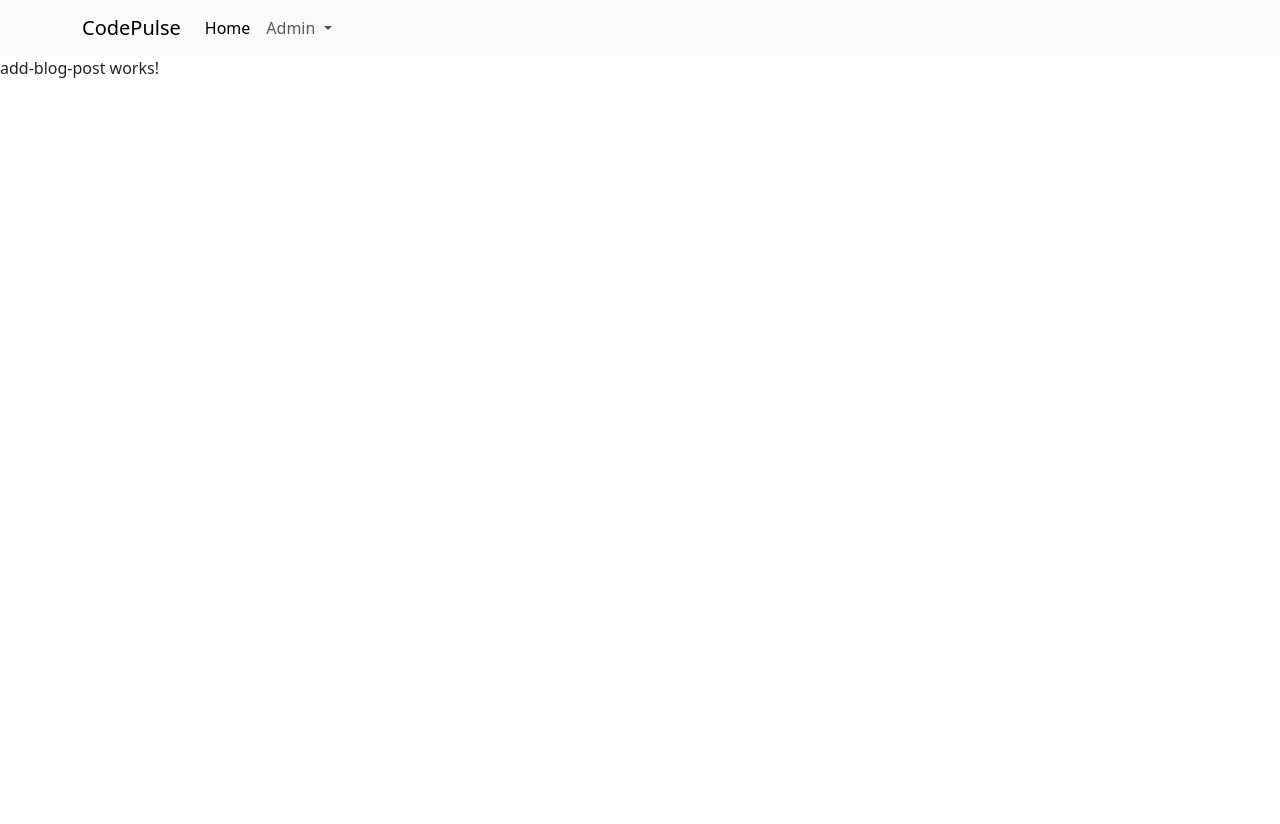
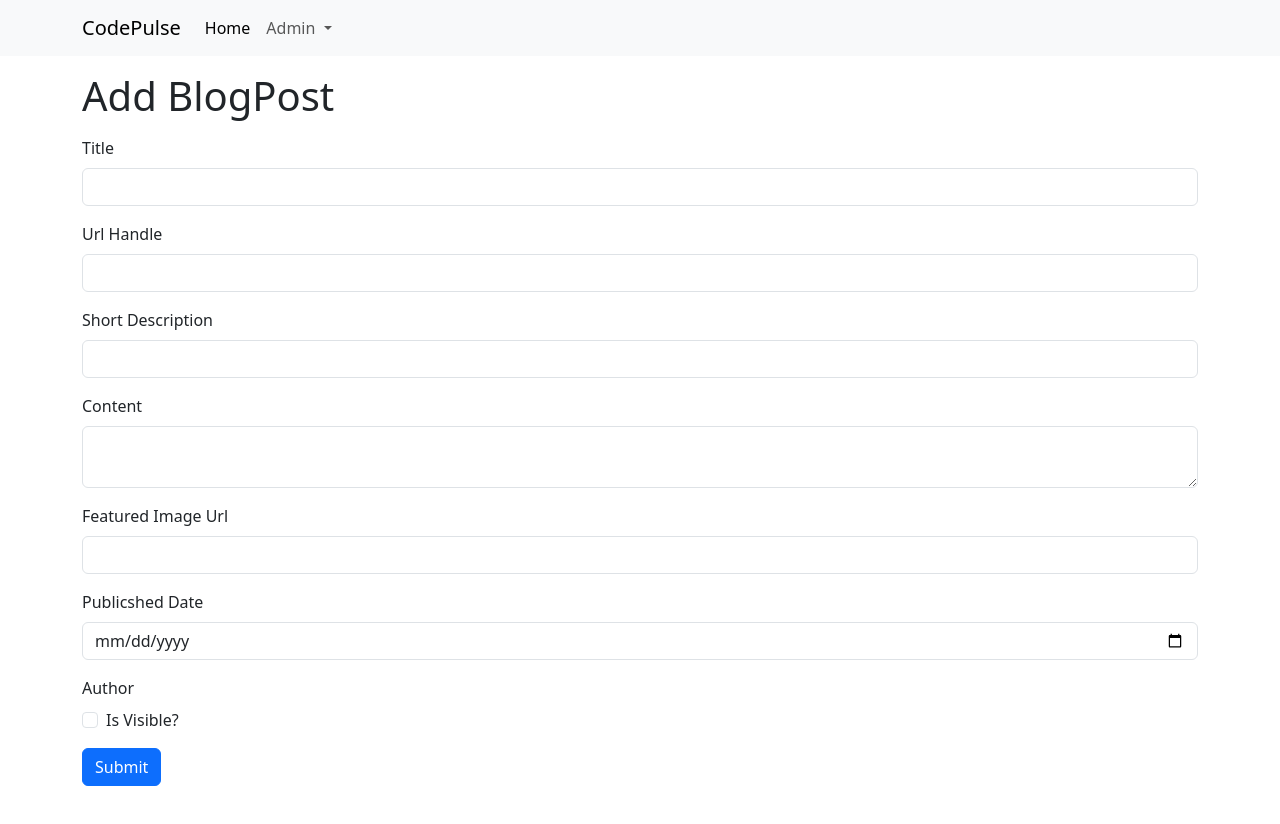
Before and after one commit to tranvanloc-2003/CodePulse.UI, an Angular app: page /admin/blogposts/add in a window 1280 px wide. Shown: the top 824 px of the page. Before the commit the page ends 800 px from the top, so only its background shows below. Built offline with nearby package versions, Linux system fonts and the light colour scheme.

Commit message:
7-3 hoan thanh ui them blogposts

```diff
--- a/src/app/core/components/navbar/navbar.html
+++ b/src/app/core/components/navbar/navbar.html
@@ -18,7 +18,7 @@
                     </a>
                     <ul class="dropdown-menu">
                         <li><a class="dropdown-item" [routerLink]="['/admin/categories']" >Categories</a></li>
-                        <li><a class="dropdown-item" [routerLink]="['admin/blogposts']">Blog Post</a></li>
+                        <li><a class="dropdown-item" [routerLink]="['/admin/blogposts']">Blog Post</a></li>
                         <!-- <li>
                             <hr class="dropdown-divider">
                         </li> -->
--- a/src/app/features/blog-post/add-blog-post/add-blog-post.html
+++ b/src/app/features/blog-post/add-blog-post/add-blog-post.html
@@ -1 +1,44 @@
-<p>add-blog-post works!</p>
+<div class="container">
+    <h1 class="mt-3">Add BlogPost</h1>
+    <form action="">
+        <div class="mt-2 mb-5">
+            <div class="mt-3">
+                <label for="title" class="form-label">Title</label>
+                <input type="text" name="title" id="title" class="form-control">
+            </div>
+            <div class="mt-3">
+                <label for="urlHandle" class="form-label">Url Handle</label>
+                <input type="text" name="urlHandle" id="urlHandle" class="form-control">
+            </div>
+            <div class="mt-3">
+                <label for="shortDescription" class="form-label">Short Description</label>
+                <input type="text" name="shortDescription" id="shortDescription" class="form-control">
+            </div>
+            <div class="mt-3">
+                <label for="content" class="form-label">Content</label>
+                <textarea name="content" id="content" class="form-control"></textarea>
+            </div>
+            <div class="mt-3">
+                <label for="featuredImageUrl" class="form-label">Featured Image Url</label>
+                <input type="text" name="featuredImageUrl" id="featuredImageUrl" class="form-control">
+            </div>
+            <div class="mt-3">
+                <label for="publicshedDate" class="form-label">Publicshed Date</label>
+                <input type="date" name="publicshedDate" id="publicshedDate" class="form-control">
+            </div>
+            <div class="mt-3">
+                <label for="author" class="form-label">Author</label>
+                <div class="form-check">
+                    <input class="form-check-input" type="checkbox" value="" id="isVisible">
+                    <label class="form-check-label" for="isVisible">
+                        Is Visible?
+                    </label>
+                </div>
+            </div>
+            <div class="mt-3">
+                <button class="btn btn-primary">Submit</button>
+
+            </div>
+        </div>
+    </form>
+</div>
--- a/src/app/features/blog-post/blog-post-list/blog-post-list.html
+++ b/src/app/features/blog-post/blog-post-list/blog-post-list.html
@@ -1,6 +1,6 @@
 <div class="container">
     <h1 class="mt-3">BlogPost List</h1>
     <div class="d-flex justify-content-end mt-3">
-        <a class="btn btn-primary" [routerLink]="['admin/blogposts/add']">Add BlogPost</a>
+       <a [routerLink]="['/admin/blogposts/add']" class="btn btn-primary">Add BlogPost</a>
     </div>
 </div>
```
